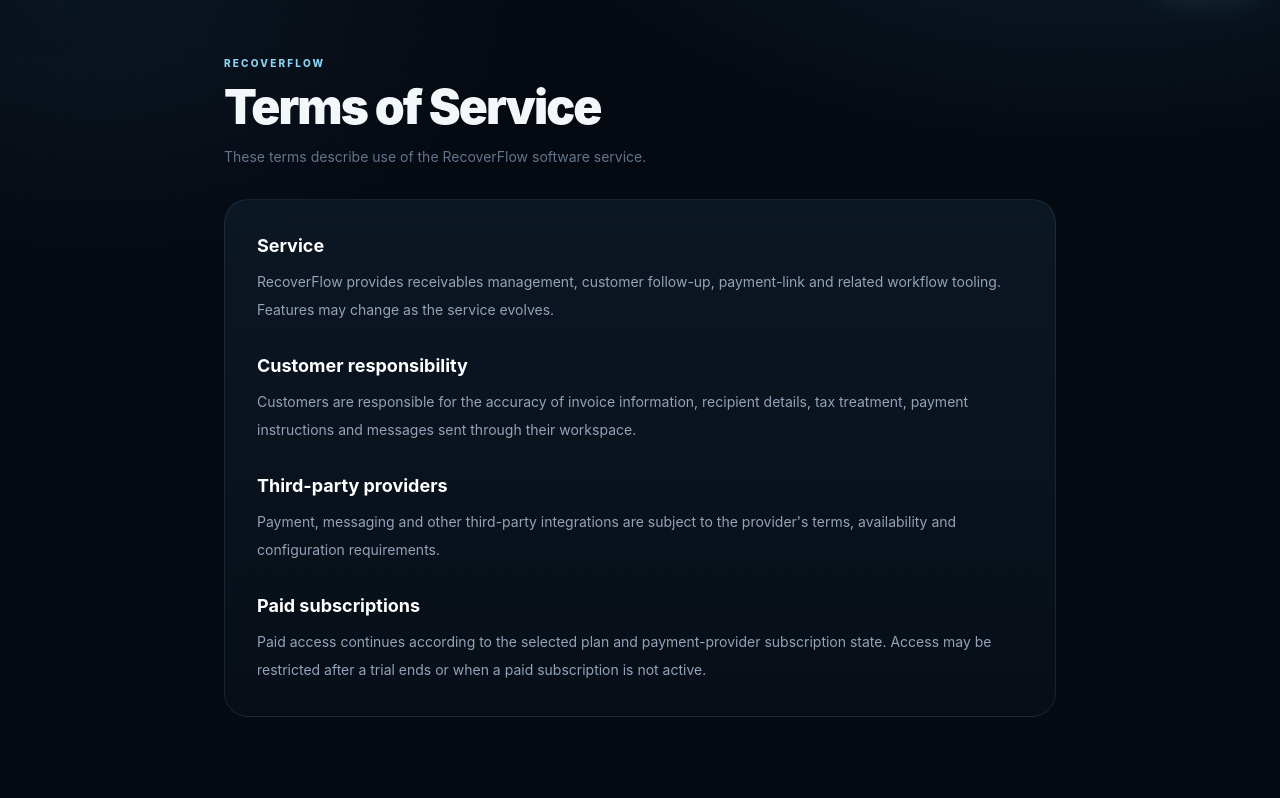
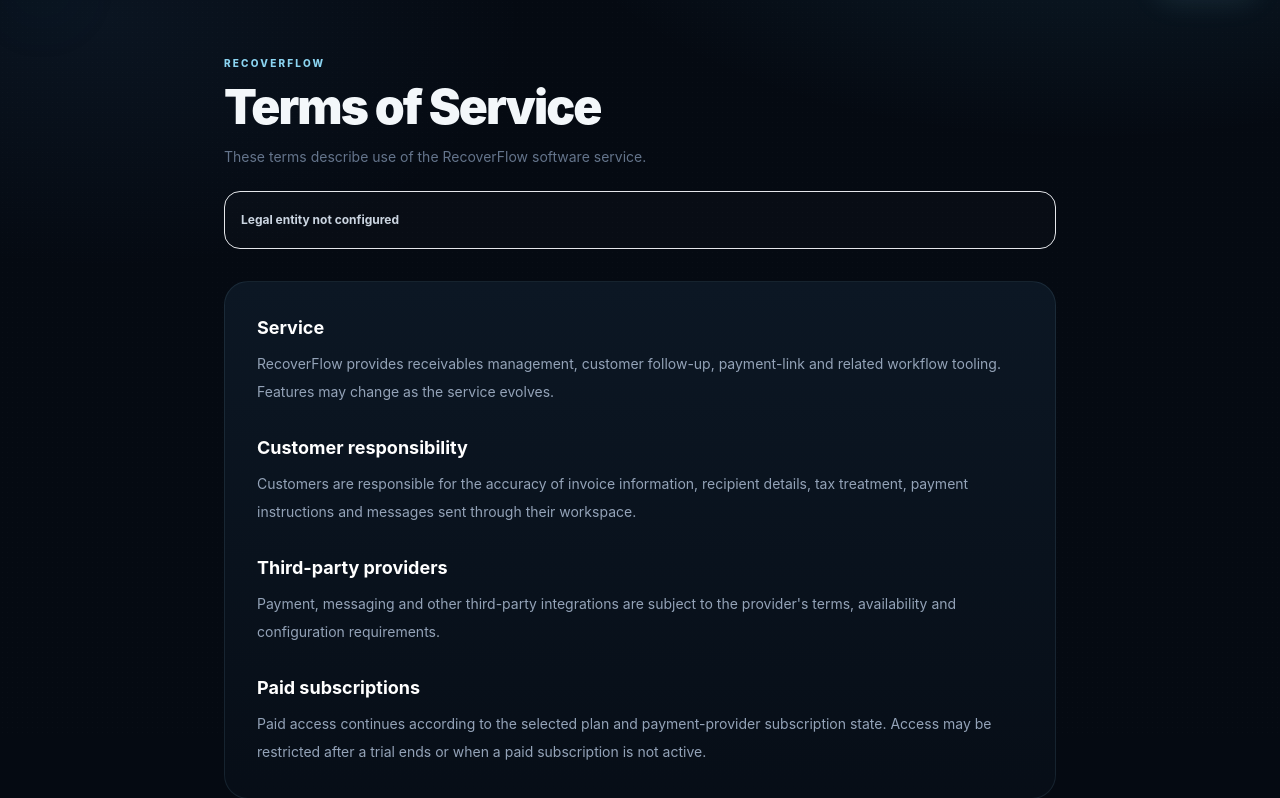
Before and after one commit to AloneRider-pixel/recoverflow, a FastAPI app: page /terms in a window 1280 px wide. Shown: the part 65-863 px from the top of the page. Run offline with FastAPI, Linux system fonts and the light colour scheme; some libraries are stand-ins or nearby versions.

Commit message:
Surface configured legal identity on customer policies

```diff
--- a/app/templates/legal.html
+++ b/app/templates/legal.html
@@ -3,7 +3,12 @@
   <div class="rf-kicker">RecoverFlow</div>
   {% if page=='privacy' %}
   <h1 class="mt-3 text-4xl md:text-5xl font-black tracking-[-.04em]">Privacy Policy</h1>
-  <p class="mt-4 text-sm text-slate-500">RecoverFlow processes the data needed to operate your receivables workspace.</p>
+  <p class="mt-4 text-sm text-slate-500">RecoverFlow processes the data needed to operate your receivables workspace.</p><div class="mt-6 rounded-2xl border border-white/7 bg-white/[.015] p-4 text-xs leading-6 text-slate-500">
+  <div class="font-bold text-slate-300">{{legal_entity_name or 'Legal entity not configured'}}</div>
+  {% if business_address %}<div>{{business_address}}</div>{% endif %}
+  {% if support_email %}<div>Support: {{support_email}}</div>{% endif %}
+  {% if jurisdiction %}<div>Jurisdiction: {{jurisdiction}}</div>{% endif %}
+</div>
   <div class="rf-card mt-8 p-6 sm:p-8 space-y-7 text-sm leading-7 text-slate-400">
     <section><h2 class="text-lg font-bold text-white">Information we process</h2><p class="mt-2">Account details, workspace activity, invoice records, customer contact details, audit events and integration configuration required to provide the service.</p></section>
     <section><h2 class="text-lg font-bold text-white">Payment information</h2><p class="mt-2">Payment checkout and subscription billing are handled through configured payment providers. RecoverFlow is designed not to store customer card or bank credentials in its own database.</p></section>
@@ -13,7 +18,12 @@
   </div>
   {% elif page=='terms' %}
   <h1 class="mt-3 text-4xl md:text-5xl font-black tracking-[-.04em]">Terms of Service</h1>
-  <p class="mt-4 text-sm text-slate-500">These terms describe use of the RecoverFlow software service.</p>
+  <p class="mt-4 text-sm text-slate-500">These terms describe use of the RecoverFlow software service.</p><div class="mt-6 rounded-2xl border border-white/7 bg-white/[.015] p-4 text-xs leading-6 text-slate-500">
+  <div class="font-bold text-slate-300">{{legal_entity_name or 'Legal entity not configured'}}</div>
+  {% if business_address %}<div>{{business_address}}</div>{% endif %}
+  {% if support_email %}<div>Support: {{support_email}}</div>{% endif %}
+  {% if jurisdiction %}<div>Jurisdiction: {{jurisdiction}}</div>{% endif %}
+</div>
   <div class="rf-card mt-8 p-6 sm:p-8 space-y-7 text-sm leading-7 text-slate-400">
     <section><h2 class="text-lg font-bold text-white">Service</h2><p class="mt-2">RecoverFlow provides receivables management, customer follow-up, payment-link and related workflow tooling. Features may change as the service evolves.</p></section>
     <section><h2 class="text-lg font-bold text-white">Customer responsibility</h2><p class="mt-2">Customers are responsible for the accuracy of invoice information, recipient details, tax treatment, payment instructions and messages sent through their workspace.</p></section>
@@ -22,7 +32,12 @@
   </div>
   {% else %}
   <h1 class="mt-3 text-4xl md:text-5xl font-black tracking-[-.04em]">Refund & Cancellation Policy</h1>
-  <p class="mt-4 text-sm text-slate-500">A baseline policy for RecoverFlow subscriptions.</p>
+  <p class="mt-4 text-sm text-slate-500">A baseline policy for RecoverFlow subscriptions.</p><div class="mt-6 rounded-2xl border border-white/7 bg-white/[.015] p-4 text-xs leading-6 text-slate-500">
+  <div class="font-bold text-slate-300">{{legal_entity_name or 'Legal entity not configured'}}</div>
+  {% if business_address %}<div>{{business_address}}</div>{% endif %}
+  {% if support_email %}<div>Support: {{support_email}}</div>{% endif %}
+  {% if jurisdiction %}<div>Jurisdiction: {{jurisdiction}}</div>{% endif %}
+</div>
   <div class="rf-card mt-8 p-6 sm:p-8 space-y-7 text-sm leading-7 text-slate-400">
     <section><h2 class="text-lg font-bold text-white">Free trial</h2><p class="mt-2">RecoverFlow currently offers a 14-day evaluation period. No subscription payment is required to begin the trial.</p></section>
     <section><h2 class="text-lg font-bold text-white">Cancellation</h2><p class="mt-2">Customers can stop future renewal through the configured billing flow. Renewal and access behavior depends on the payment-provider subscription state.</p></section>
```
